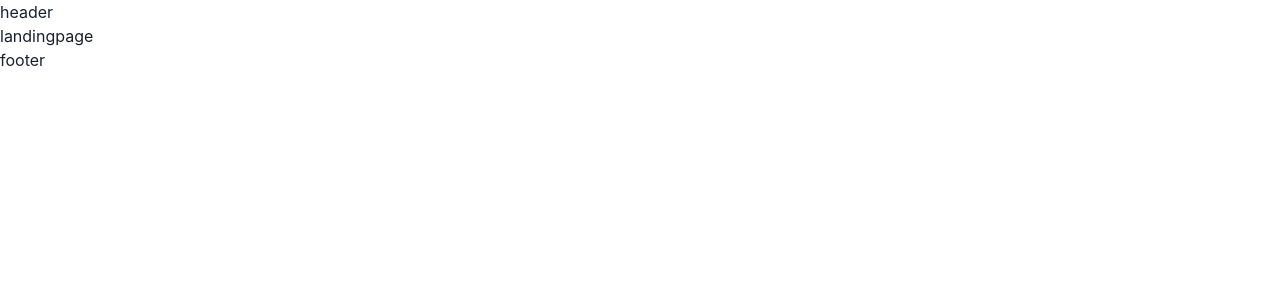
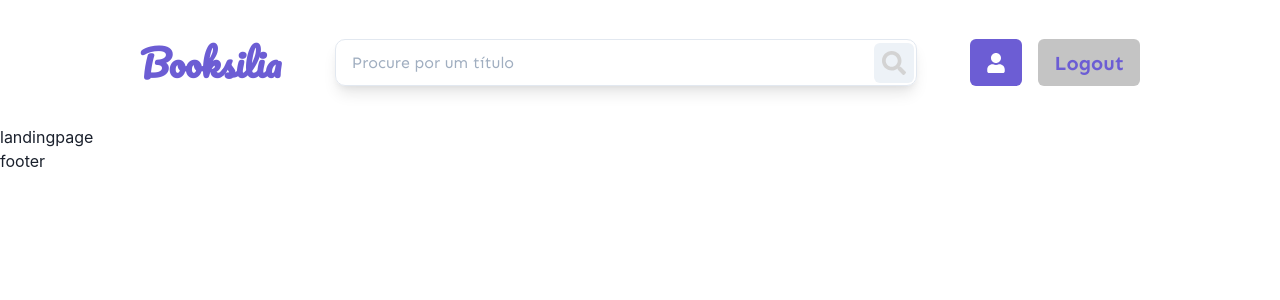
Before and after one commit to carollyb/booksilia, a React (Vite) app: page / in a window 1280 px wide. Shown: the top 300 px of the page. Built offline with nearby package versions, Linux system fonts and the light colour scheme.

Commit message:
feat/header-elements: criação de  input e botões reutilizáveis

```diff
--- a/index.html
+++ b/index.html
@@ -4,6 +4,9 @@
     <meta charset="UTF-8" />
     <!-- <link rel="icon" type="image/svg+xml" href="/src/favicon.svg" /> -->
     <meta name="viewport" content="width=device-width, initial-scale=1.0" />
+    <link rel="preconnect" href="https://fonts.googleapis.com">
+    <link rel="preconnect" href="https://fonts.gstatic.com" crossorigin>
+    <link href="https://fonts.googleapis.com/css2?family=Lato:wght@400;700&family=Pacifico&family=Sen:wght@400;700&display=swap" rel="stylesheet">
     <title>Booksilia</title>
   </head>
   <body>
--- a/package.json
+++ b/package.json
@@ -15,6 +15,7 @@
     "framer-motion": "^6.3.0",
     "react": "^18.0.0",
     "react-dom": "^18.0.0",
+    "react-icons": "^4.3.1",
     "react-router": "^6.3.0",
     "react-router-dom": "^6.3.0"
   },
--- /dev/null
+++ b/src/components/Button/ButtonComponent.jsx
@@ -0,0 +1,18 @@
+import { Button } from '@chakra-ui/react';
+
+function ButtonComponent({children, color, backgroundColor, onClick}) {
+    return (
+        <Button
+        fontFamily={'sen'}
+        fontWeight={'bold'}
+        fontSize={'20px'}
+        color={color}
+        backgroundColor={backgroundColor}
+        onClick={onClick}
+        h={'47px'}>
+            {children}
+        </Button>
+    );
+}
+
+export default ButtonComponent;
--- a/src/components/Header/Header.jsx
+++ b/src/components/Header/Header.jsx
@@ -1,7 +1,81 @@
+import {
+    Flex,
+    Button,
+    InputGroup,
+    InputRightElement,
+    IconButton,
+    Input,
+    Text
+} from '@chakra-ui/react';
+import ButtonComponent from '../Button/ButtonComponent';
+import { GlobalContext } from '../../context/Context';
+import { useContext } from 'react';
+import { FaUser, FaSearch } from "react-icons/fa";
+import { useNavigate, Link } from 'react-router-dom'
+
 function HeaderComponent() {
+    const { isAuth, setAuth } = useContext(GlobalContext)
+    const navigate = useNavigate()
+    function handleLogout() {
+        setAuth(false)
+        localStorage.removeItem('user_id');
+        localStorage.removeItem('token');
+    }
     return (
     <>
-        <h1>header</h1>
+        <Flex
+        m={{base: '2px', md: '0 70px 0 70px', lg: '0 140px 0 140px'}}
+        h={'125px'}
+        justify={'space-between'}
+        align={'center'}>
+            <Link to="/"><Text
+            fontFamily={'Pacifico, cursive'}
+            color={'purple'}
+            fontSize={'36px'}
+            fontWeight={'bold'}>Booksilia</Text></Link>
+
+            <InputGroup h={'47px'} w={{base: '200px', md: '260px', lg: '582px'}}>
+                <Input
+                type={'text'}
+                w={{base: '200px', md: '260px', lg: '582px'}}
+                h={'47px'}
+                boxShadow={'lg'}
+                borderRadius={'10px'}
+                fontFamily={'sen'}
+                placeholder={'Procure por um título'}
+                _focus={{
+                    boxShadow: 'md',
+                    border: 'solid',
+                    borderColor: 'purple'
+                }} />
+                <InputRightElement m={'2px 2px auto auto'} size={'md'}>
+                    <IconButton
+                    onClick={() => navigate('/book')}
+                    m={'2px 2px auto auto'} size={'md'}
+                    icon={<FaSearch color={'lightGray'} size='1.5em' />} />
+                </InputRightElement>
+            </InputGroup>
+            {isAuth ?
+            <Flex
+            gap={'16px'}>
+            <ButtonComponent>Login</ButtonComponent>
+            <ButtonComponent
+            color={'lightGray'}
+            backgroundColor={'purple'}>Sign Up</ButtonComponent></Flex> : <Flex
+            gap={'16px'}>
+                <ButtonComponent
+                color={'white'}
+                backgroundColor={'purple'}
+                onClick={() => navigate('/home')}>
+                    <FaUser />
+                </ButtonComponent>
+                <ButtonComponent
+                color={'purple'}
+                backgroundColor={'lightGray'}
+                onClick={handleLogout}>Logout</ButtonComponent>
+            </Flex>
+            }
+        </Flex>
     </>);
 }
 
```
Also changed, not shown: 1 other file (tests, documents, lock files or other folders).
